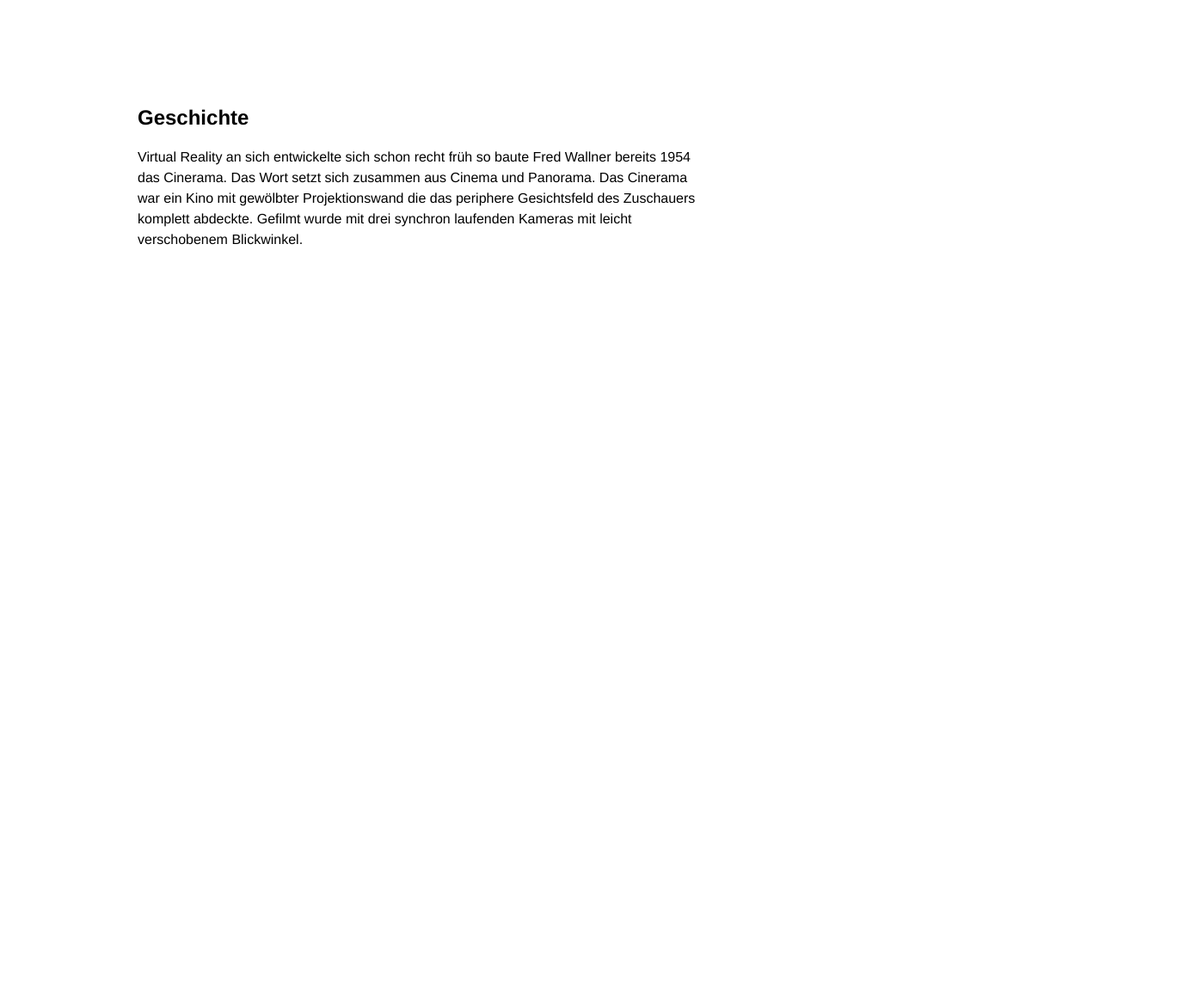
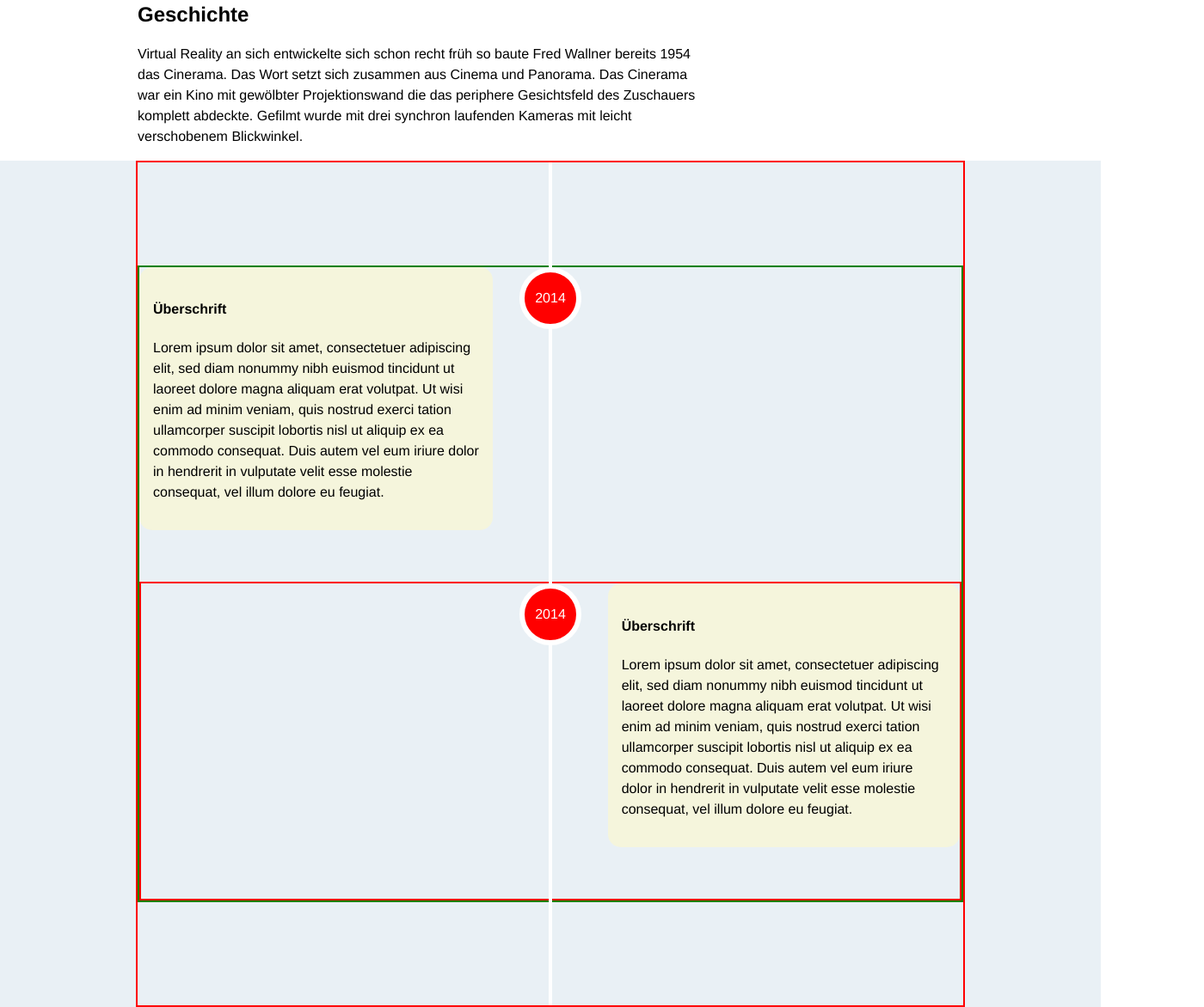
Before and after one commit to MarwilHub/coding-kit, a plain HTML site: page index.html in a window 1280 px wide. Shown: the part 917-2089 px from the top of the page at 86% size, 1400 px wide, since content can reach past the window. Before the commit the page ends 1224 px from the top, so only its background shows below. Drawn offline with Linux system fonts and the light colour scheme.

Commit message:
2nd section pt 2

```diff
--- a/index.html
+++ b/index.html
@@ -27,8 +27,45 @@
 
         </section>
 
-        <section class="zeitleiste">
-
+        <section class="sektion-zeitleiste">
+            <div class="container" id="cd-zeitleiste">
+                <div class="cd-zeitleiste-block">
+                    <div class="cd-zeitleiste-jahr">
+                            <span>2014</span>
+                    </div>
+                    <section class="zl-content-container">
+                        <div class="cd-zeitleiste-content">
+                        <h4>Überschrift</h4>
+                        <p>Lorem ipsum dolor sit amet, consectetuer adipiscing elit,
+                            sed diam nonummy nibh euismod tincidunt ut laoreet dolore
+                            magna aliquam erat volutpat. Ut wisi enim ad minim veniam,
+                            quis nostrud exerci tation ullamcorper suscipit lobortis nisl
+                            ut aliquip ex ea commodo consequat. Duis autem vel eum iriure
+                            dolor in hendrerit in vulputate velit esse molestie consequat,
+                            vel illum dolore eu feugiat.
+                        </p>
+                    </div>
+                    </section>
+                </class>
+<div class="cd-zeitleiste-block-rechts">
+                    <div class="cd-zeitleiste-jahr">
+                            <span>2014</span>
+                    </div>
+                    <section class="zl-content-container"><div class="cd-zeitleiste-content">
+                        <h4>Überschrift</h4>
+                        <p>Lorem ipsum dolor sit amet, consectetuer adipiscing elit,
+                            sed diam nonummy nibh euismod tincidunt ut laoreet dolore
+                            magna aliquam erat volutpat. Ut wisi enim ad minim veniam,
+                            quis nostrud exerci tation ullamcorper suscipit lobortis nisl
+                            ut aliquip ex ea commodo consequat. Duis autem vel eum iriure
+                            dolor in hendrerit in vulputate velit esse molestie consequat,
+                            vel illum dolore eu feugiat.
+                        </p>
+                    </div>
+                    <div class="clearfix"></div>
+                    </section>
+                </class>
+        </div>
         </section>
     </body>
 
--- a/testrepo.css
+++ b/testrepo.css
@@ -12,7 +12,7 @@ font-family: "Helvetica Neue", "Arial";
     display: flex;
     justify-content: center;
     align-items: center;
-    margin: 120px;
+    margin-bottom: 120px;
 }
 .singleHeadline {
     font-size: 70px;
@@ -26,6 +26,7 @@ font-family: "Helvetica Neue", "Arial";
     width: 100%;
     height: 50px;
     background-color: rgba(255,255,255,0.8);
+    z-index: 99999;
 }
 .navbar-content {
     display: flex;
@@ -57,3 +58,57 @@ font-family: "Helvetica Neue", "Arial";
     margin-left: auto;
     margin-right: auto;
 }
+.sektion-zeitleiste {
+    background-color: #E9F0F5;
+}
+#cd-zeitleiste {
+    position: relative;
+    padding: 120px 0;
+    border: 2px solid red;
+}
+#cd-zeitleiste::before {
+    content: "";
+    width: 4px;
+    height: 100%;
+    background-color: white;
+    position: absolute;
+    left: 50%;
+    top: 0;
+    margin-left: -2px;
+    box-sizing: border-box;
+}
+.cd-zeitleiste-content {
+    width: 43%;
+    background-color: beige;
+    padding: 16px;
+    box-sizing: border-box;
+    border-radius: 15px;
+    line-height: 1.5;
+    margin-bottom: 60px;
+}
+.cd-zeitleiste-jahr {
+    width: 60px;
+    height: 60px;
+    background-color: red;
+    color: white;
+    border-radius: 50%;
+    border: 6px solid white;
+    display: flex;
+    justify-content: center;
+    align-items: center;
+    position: absolute;
+    left: 50%;
+    margin-left: -36px;
+}
+.cd-zeitleiste-block {
+    border: 2px solid green;
+}
+.cd-zeitleiste-block-rechts {
+    border: 2px solid red;
+}
+.cd-zeitleiste-block-rechts .cd-zeitleiste-content {
+    float: right;
+}
+.clearfix {
+    clear: both;
+}
```
